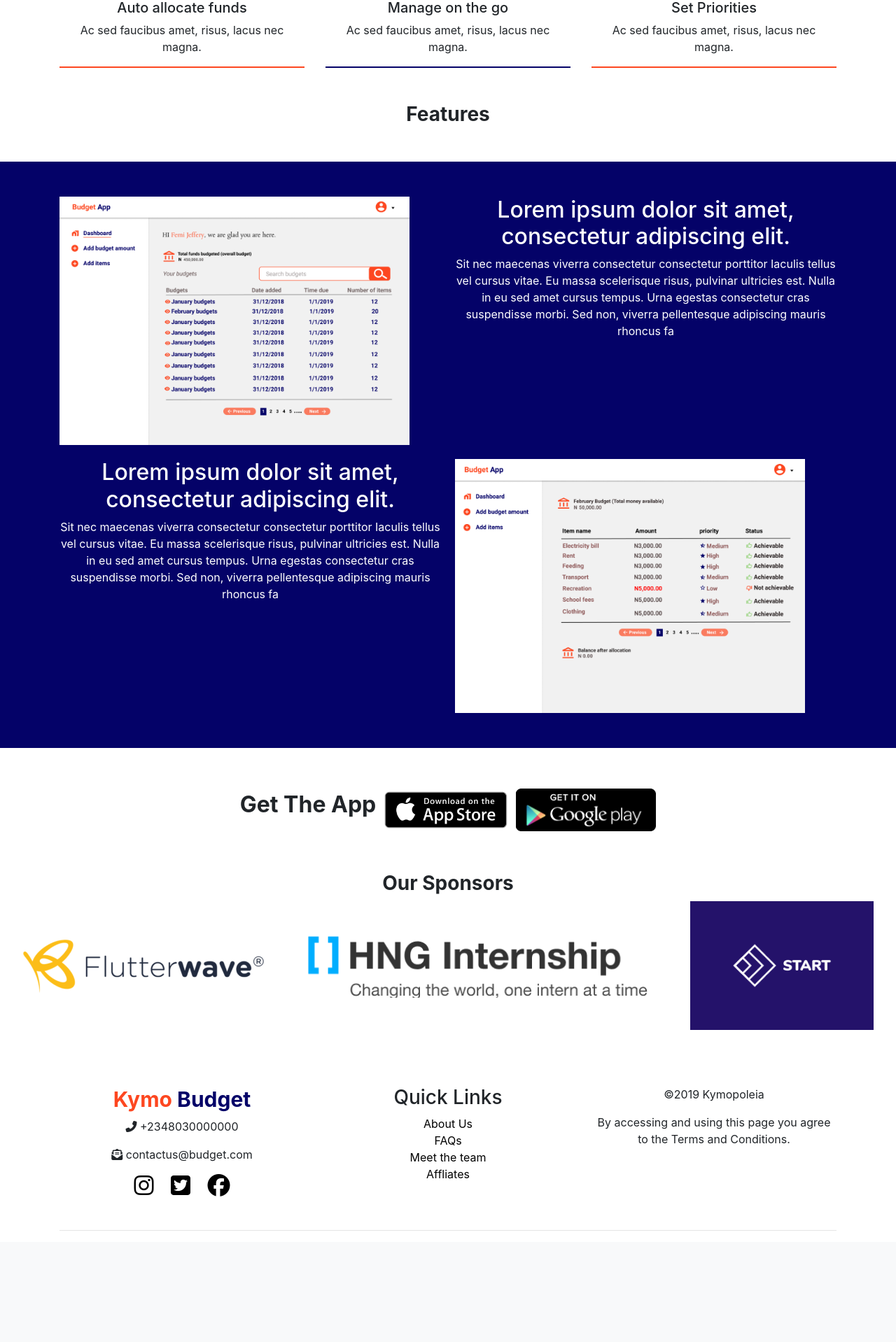
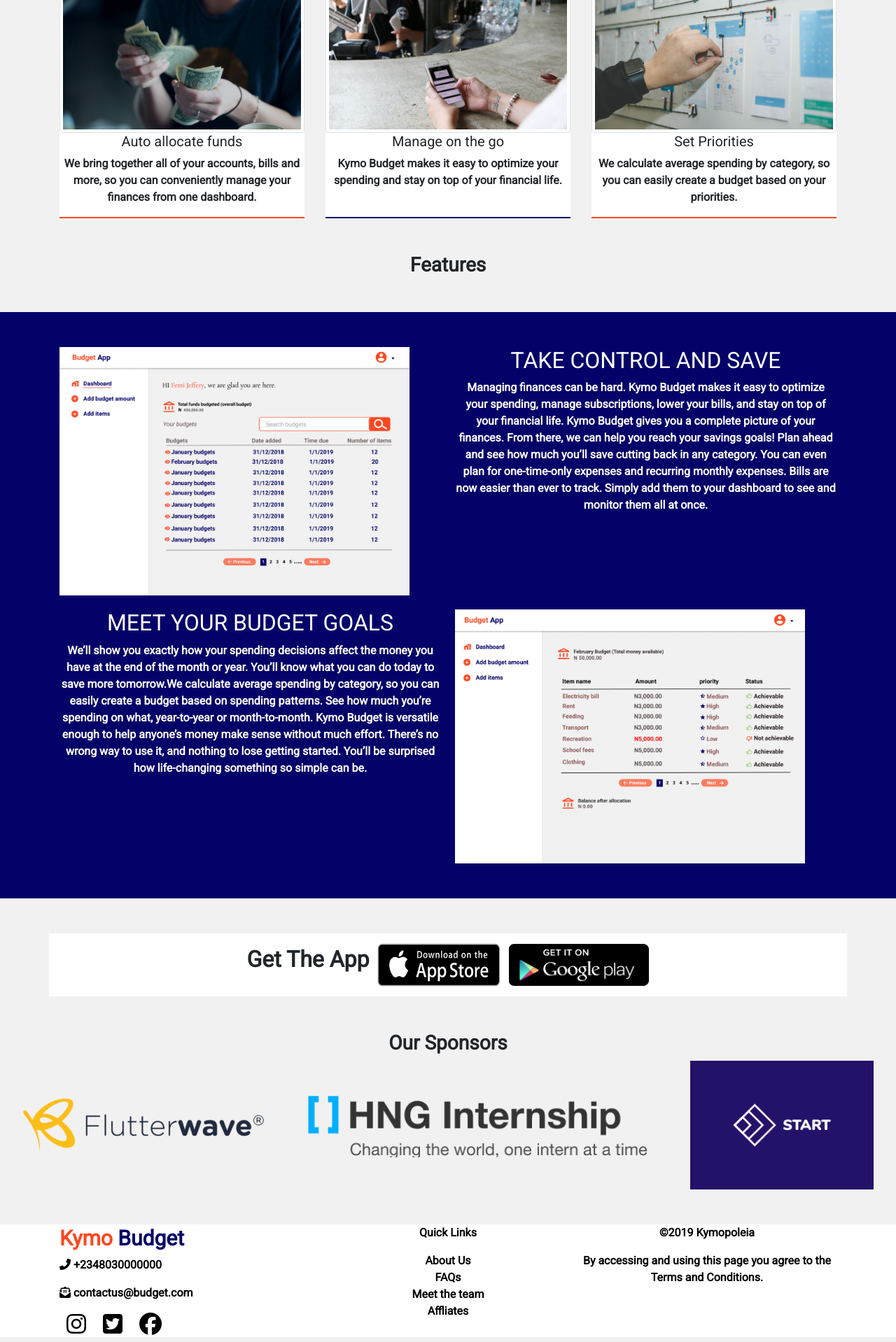
Before and after one commit to rammyblog/kymopoleia, a PHP site: page /landingPage/landing.html in a window 1280 px wide. Shown: the part 947-2865 px from the top of the page at 70% size. Before the commit the page ends 2706 px from the top, so only its background shows below. Run offline with PHP 8.4, Linux system fonts and the light colour scheme; some libraries are stand-ins or nearby versions.

Commit message:
Changed Lorem ipsum to real text

```diff
--- a/landingPage/landing.css
+++ b/landingPage/landing.css
@@ -1,4 +1,3 @@
-<<<<<<< HEAD
 body{
     font-family: 'Roboto', sans-serif;
    font-style: normal;
@@ -7,6 +6,7 @@ body{
 
 
 }
+
 
 .redText{
     font-weight: bold;
@@ -38,6 +38,10 @@ body{
     height: 50px;
     border-radius: 11px;
 }
+.main-btn a{
+    text-emphasis: none;
+    color:#FFFFFF
+}
 
 
 
@@ -46,7 +50,8 @@ body{
     grid-template-columns: repeat( auto-fit, minmax(250px, 1fr) );
     align-items: center;
     justify-content: center;
-    margin: 150px 0;
+    margin-bottom: 50px;
+    height: 100vh;
 }
 
 .welcome-text{
@@ -132,10 +137,6 @@ body{
     margin: 0 30px;
 }
 
-.footer-margin{
-    margin: 30px 0;
-}
-
 
 
 .redText{
@@ -154,13 +155,17 @@ body{
 }
 
 .footer-items{
+    display: grid;
+    grid-template-columns: repeat( auto-fit, minmax(250px, 1fr) );
     background: #fff;
+   color: #000
+
 }
 
 
 .footer-links-list{
     list-style: none;
-    /* text-align: center;  */
+    text-align: center;
     margin: 0;
     padding: 0;
 }
@@ -187,7 +192,9 @@ body{
 }
 
 @media(max-width:700px){
-
+    .features2-text{
+        order: 0;
+    }
 
     .main-btn{
         width: auto;
@@ -201,18 +208,14 @@ body{
         display: block;
     }
     .single-about-card{
-        margin-bottom: 10px;
+        margin: 10px 0;
     }
     .welcome-text{
         font-size: 20px
     }
+}
 
 
-    .app-downloads p {
-        font-weight: bold;
-        font-size: 1rem;
-    }
-}
 
 
 @media(max-width:600px){
@@ -220,3 +223,4 @@ body{
     .single-about-card{
         margin: 10px 0;
     }
+}
--- a/landingPage/landing.html
+++ b/landingPage/landing.html
@@ -11,31 +11,25 @@
     <title>Kymo Budget | Home</title>
 </head>
 <body class="">
-    <header class="">
-        <div>
+    <header>
             <nav class="navbar navbar-expand-lg navbar-light bg-light">
-            <h2 class="navbar-brand header-brandname"><a href="#"> <span class="redText">Kymo</span> Budget</a></h2>
+
                 <button class="navbar-toggler" type="button" data-toggle="collapse" data-target="#navbarNavDropdown" aria-controls="navbarNavDropdown" aria-expanded="false" aria-label="Toggle navigation">
                     <span class="navbar-toggler-icon"></span>
                 </button>
                 <div id="navbarNavDropdown" class="navbar-collapse collapse">
                     <ul class="navbar-nav mr-auto">
                         <li class="nav-item active">
+            <h2 class="navbar-brand header-brandname"><a href="#"> <span class="redText">Kymo</span> Budget</a></h2>
                         </li>
 
                     </ul>
                     <ul class="navbar-nav">
                         <li class="nav-item">
-                            <a class="nav-link" href="#">Home</a>
+                                <a class="nav-link sign-in-btn text-center" style="color: white" href="../login.html">Sign In</a>
                         </li>
                         <li class="nav-item">
-                            <a class="nav-link" href="#">About Us</a>
-                        </li>
-                        <li class="nav-item">
-                                <a class="nav-link sign-in-btn text-center" style="color: white" href="#">Sign In</a>
-                        </li>
-                        <li class="nav-item">
-                            <a class="nav-link sign-in-btn sign-up text-center" href="#">Sign Up</a>
+                            <a class="nav-link sign-in-btn sign-up text-center" href="../signup.html">Sign Up</a>
                         </li>
                     </ul>
                 </div>
@@ -52,8 +46,9 @@
                 </div>
 
                 <div class="container text-center">
-                    <h3 class="welcome-text ">Lorem ipsum dolor sit amet, consectetur adipiscing elit.</h3>
-                    <button type="submit" class="btn main-btn">Create an account - It’s FREE</button>
+                    <h3 class="welcome-text ">When you’re on top of your money, life is good. We help you
+                    effortlessly manage your finances in one place.</h3>
+                    <button class="btn main-btn"> <a href="../signup.html">Create an account - It’s FREE</a></button>
                 </div>
         </section>
     </div>
@@ -62,19 +57,19 @@
                 <div class="single-about-card text-center">
                     <img src="images/Allocate.png" class="img-thumbnail single-card-img" alt="">
                     <h5>Auto allocate funds</h5>
-                    <p>Ac sed faucibus amet, risus, lacus nec magna.</p>
+                    <p>We bring together all of your accounts, bills and more, so you can conveniently manage your finances from one dashboard.</p>
 
                 </div>
                 <div class="single-about-card text-center">
                         <img src="images/Budget anywhere.png" class="img-thumbnail single-card-img" alt="">
                         <h5>Manage on the go</h5>
-                        <p>Ac sed faucibus amet, risus, lacus nec magna.</p>
+                        <p>Kymo Budget makes it easy to optimize your spending and stay on top of your financial life.</p>
 
                     </div>
             <div class="single-about-card text-center">
                     <img src="images/Priority.png" class="img-thumbnail single-card-img" alt="">
                     <h5>Set Priorities</h5>
-                    <p>Ac sed faucibus amet, risus, lacus nec magna.</p>
+                    <p>We calculate average spending by category, so you can easily create a budget based on your priorities.</p>
 
                 </div>
             </section>
@@ -93,24 +88,18 @@
                 </div>
                 <div class="feature1-text text-center">
 
-                       <h2>Lorem ipsum dolor sit amet, consectetur adipiscing elit. </h2>
-                        <p>Sit nec maecenas viverra consectetur consectetur porttitor
-                        Iaculis tellus vel cursus vitae. Eu massa scelerisque risus, pulvinar ultricies est.
-                        Nulla in eu sed amet cursus tempus. Urna egestas consectetur cras suspendisse morbi. Sed non,
-                        viverra pellentesque adipiscing mauris rhoncus fa</p>
+                       <h2>TAKE CONTROL AND SAVE </h2>
+                        <p>Managing finances can be hard. Kymo Budget makes it easy to optimize your spending, manage subscriptions, lower your bills, and stay on top of your financial life. Kymo Budget gives you a complete picture of your finances.  From there, we can help you reach your savings goals! Plan ahead and see how much you’ll save cutting back in any category. You can even plan for one-time-only expenses and recurring monthly expenses. Bills are now easier than ever to track. Simply add them to your dashboard to see and monitor them all at once.</p>
 
                 </div>
 
                 <div class="feature2-text text-center">
 
 
-                        <h2>Lorem ipsum dolor sit amet, consectetur adipiscing elit. </h2>
+                        <h2>MEET YOUR BUDGET GOALS</h2>
 
 
-                        <p>Sit nec maecenas viverra consectetur consectetur porttitor
-                        Iaculis tellus vel cursus vitae. Eu massa scelerisque risus, pulvinar ultricies est.
-                        Nulla in eu sed amet cursus tempus. Urna egestas consectetur cras suspendisse morbi. Sed non,
-                        viverra pellentesque adipiscing mauris rhoncus fa</p>
+                        <p>We’ll show you exactly how your spending decisions affect the money you have at the end of the month or year. You’ll know what you can do today to save more tomorrow.We calculate average spending by category, so you can easily create a budget based on spending patterns. See how much you’re spending on what, year-to-year or month-to-month. Kymo Budget is versatile enough to help anyone’s money make sense without much effort. There’s no wrong way to use it, and nothing to lose getting started. You’ll be surprised how life-changing something so simple can be.</p>
 
                 </div>
 
@@ -132,12 +121,12 @@
                            <p>Get The App</p>
 
                 <div class="ios-badge">
-                    <img src="images/app-store-badge.png" class="img-fluid" width="200" height="90" alt="">
+                    <img src="images/app-store-badge.png" width="200" height="90" alt="">
 
                 </div>
 
                 <div class="playstore-badge">
-                    <img src="images/playstore.png" class="img-fluid" width="200" height="60" alt="">
+                    <img src="images/playstore.png" width="200" height="60" alt="">
                 </div>
 
             </div>
@@ -160,28 +149,30 @@
         </section>
     </main>
 
+    <footer class=" footer-items">
+
+        <div class="container">
+            <div class="footer-items">
 
 
-
-
-    <footer class="footer-items" >
-        <div class="container ">
-
-            <div class="row" >
-              <div class="col-md-4 footer-margin text-center">
+        <div class="contact">
             <h2 class="header-brandname"><a href="#"> <span class="redText">Kymo</span> Budget</a></h2>
             <p><i class="fas fa-phone-alt"></i> +2348030000000</p>
             <p><i class="fas fa-envelope-open-text"></i> contactus@budget.com</p>
 
-                <div class="social-icons text-center">
+            <div class="social-icons">
                     <a href="#"><i class="fab fa-instagram fa-2x"></i></a>
                     <a href="#"><i class="fab fa-twitter-square fa-2x"></i></a>
                 <a href="#"><i class="fab fa-facebook fa-2x"></i></a>
+
+
+
             </div>
 
         </div>
-              <div class="col-md-4 text-center footer-margin">
-                    <h3 class="" >Quick Links</h3>
+
+        <div class="quick-links">
+            <p class="text-center ">Quick Links</p>
             <ul class="footer-links-list">
                 <li><a href="#">About Us</a></li>
                 <li><a href="#">FAQs</a></li>
@@ -190,20 +181,16 @@
             </ul>
 
         </div>
-              <div class="col-md-4 text-center footer-margin">
-                    <p>©2019 Kymopoleia</p>
-                    <p>By accessing and using this page you agree to the Terms and Conditions.</p>
+
+        <div class="copyright">
+
+            <p class="text-center">©2019 Kymopoleia</p>
+            <p class="text-center">By accessing and using this page you agree to the Terms and Conditions.</p>
 
         </div>
         </div>
-
-            <hr>
     </div>
-
     </footer>
-
-
-
 <!-- </div> -->
     <script src="https://code.jquery.com/jquery-3.3.1.slim.min.js" integrity="sha384-q8i/X+965DzO0rT7abK41JStQIAqVgRVzpbzo5smXKp4YfRvH+8abtTE1Pi6jizo" crossorigin="anonymous"></script>
 <script src="https://cdnjs.cloudflare.com/ajax/libs/popper.js/1.14.7/umd/popper.min.js" integrity="sha384-UO2eT0CpHqdSJQ6hJty5KVphtPhzWj9WO1clHTMGa3JDZwrnQq4sF86dIHNDz0W1" crossorigin="anonymous"></script>
```
Lines whose indentation alone changed are shown as unchanged.
